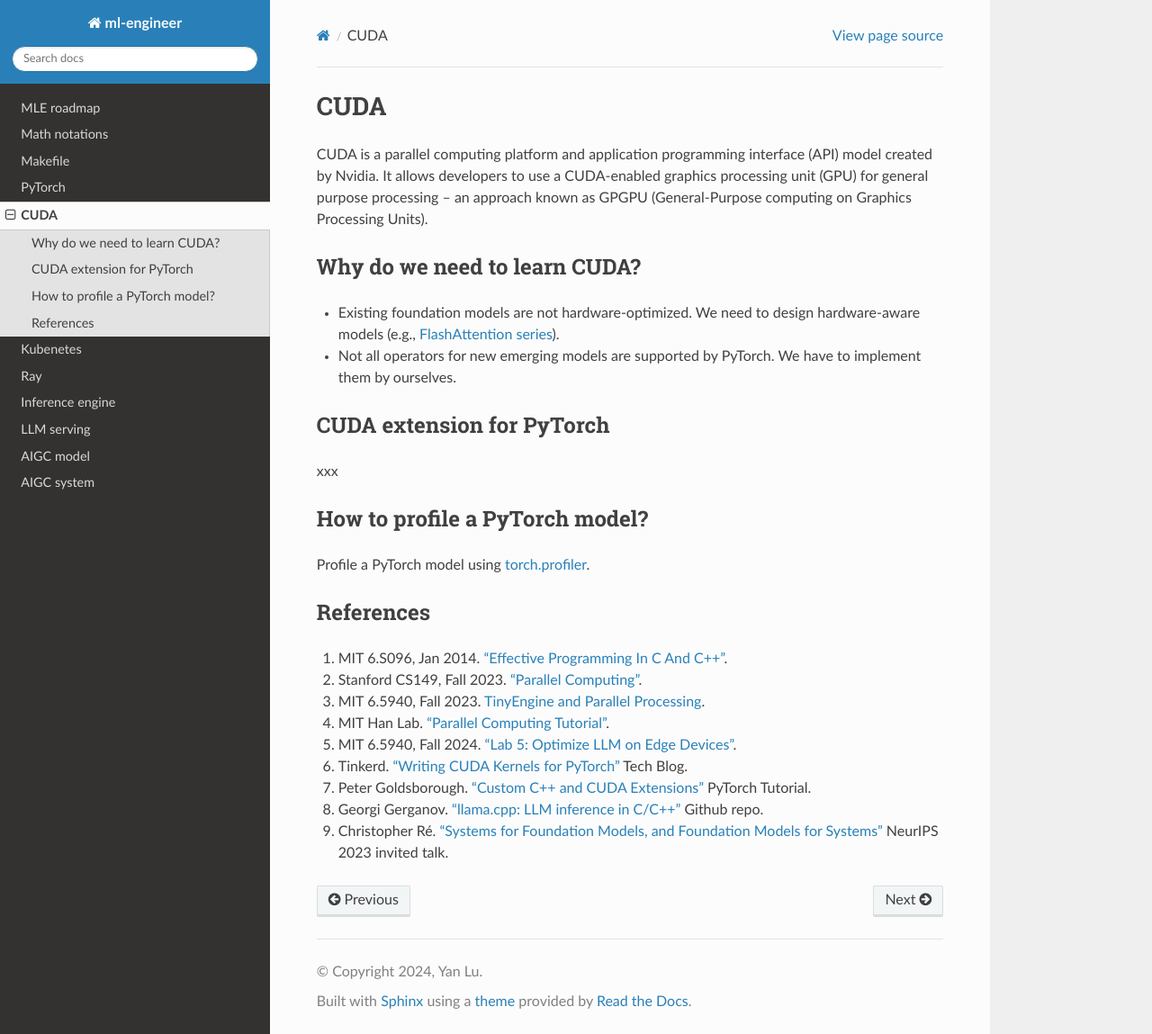
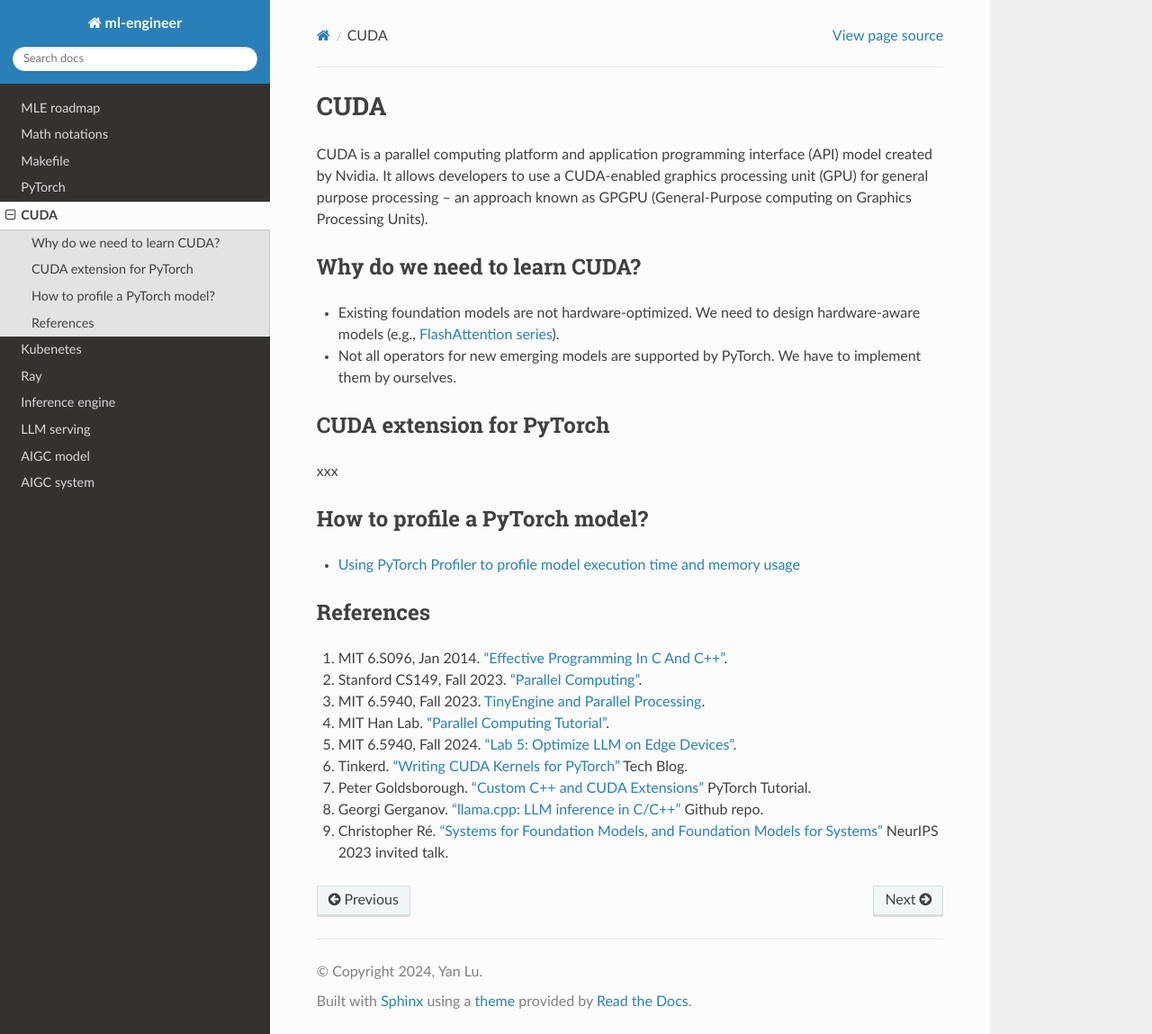
Before and after one commit to Jason-cs18/ml-engineer, a Sphinx documentation site: the page built from docs/source/cuda.rst, in a window 1280 px wide and 1149 px high. Shown: the whole window at 90% size. Built offline with Sphinx 7.4.7 and the Read the Docs theme 3.1.0, drawn with Linux system fonts in a browser that asks for light colours.

Commit message:
update pytorch

```diff
--- a/docs/source/cuda.rst
+++ b/docs/source/cuda.rst
@@ -16,9 +16,7 @@ xxx
 
 How to profile a PyTorch model?
 -------------------------------
-
-Profile a PyTorch model using `torch.profiler <https://pytorch.org/docs/stable/profiler.html>`_.
-
+- `Using PyTorch Profiler to profile model execution time and memory usage <https://ml-engineer.readthedocs.io/en/latest/pytorch.html#pytorch-profiling>`_
 
 References
 -----------
--- a/docs/source/pytorch.rst
+++ b/docs/source/pytorch.rst
@@ -283,9 +283,3 @@ Find training loop bottlenecks
     |  [LightningModule]BoringModel.setup              |  1.403e-06         |  1.403e-06      |
     |  [LightningModule]BoringModel.on_fit_start       |  1.226e-06         |  1.226e-06      |
     -------------------------------------------------------------------------------------------
-
-
-Hands-on examples
-^^^^^^^^^^^^^^^^^
-
-xxx
--- a/docs/source/roadmap.rst
+++ b/docs/source/roadmap.rst
@@ -17,10 +17,10 @@
      - ✅
    * - Kubenetes
      - Container orchestration
-     - TBD
+     - ✅
    * - PyTorch
      - Deep learning framework
-     - TBD
+     - ✅
    * - CUDA
      - GPU acceleration
      - TBD
```
